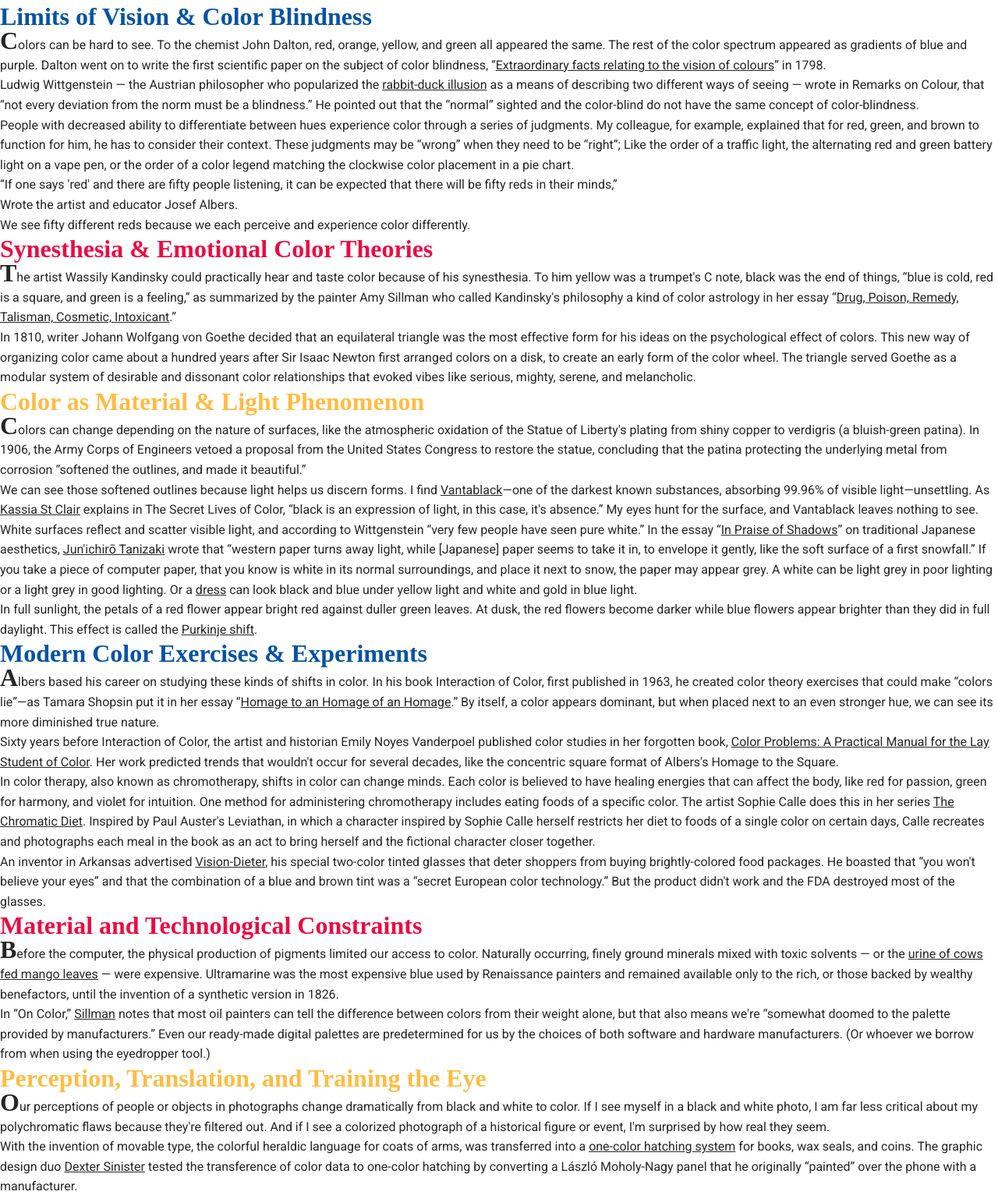
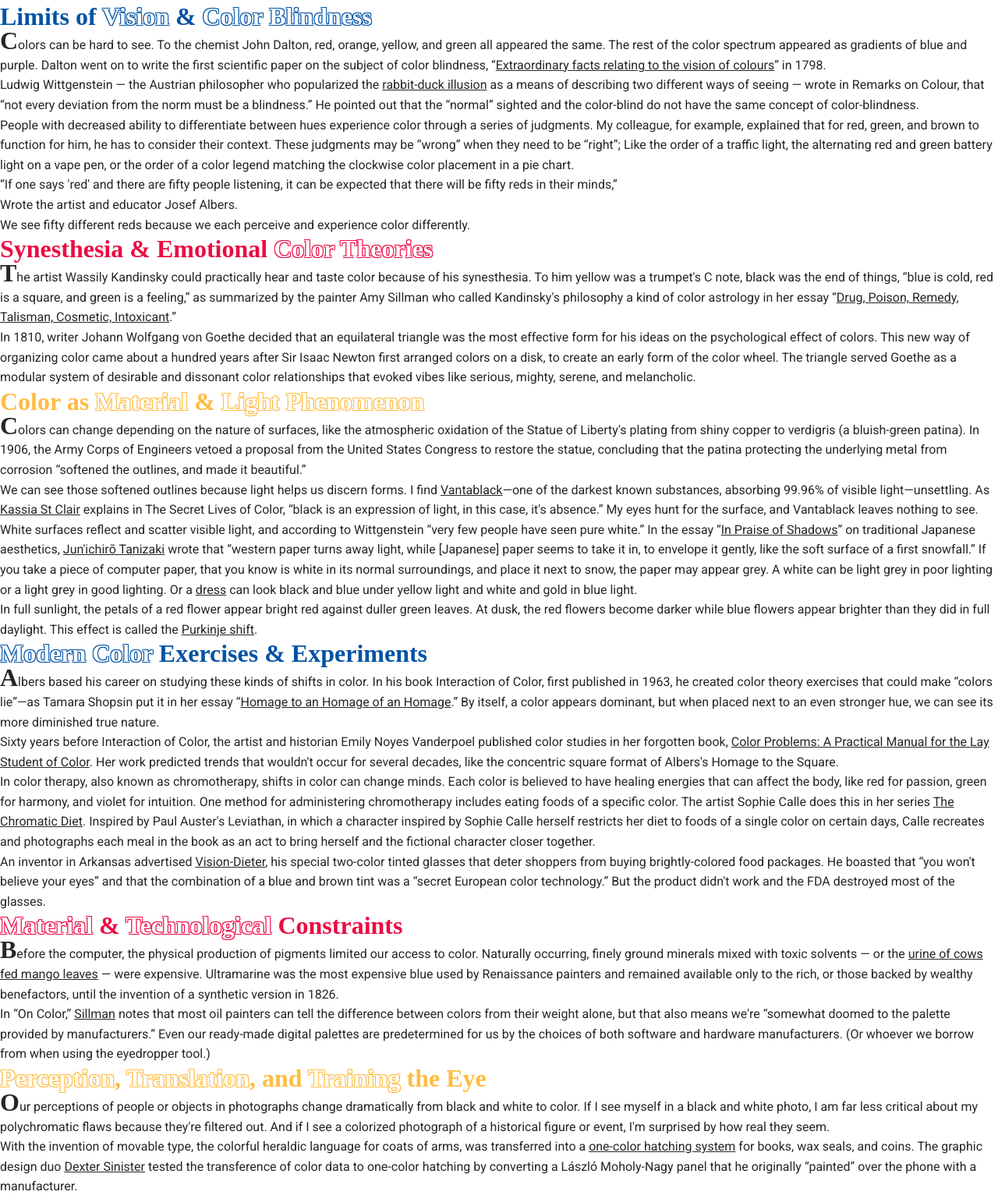
Before and after one commit to chareeselam/manuscript, a plain HTML site: page index.html in a window 1280 px wide. Shown: the part 1267-2800 px from the top of the page at 78% size. Drawn offline with Linux system fonts and the light colour scheme; a web font is replaced by a local one.

Commit message:
Added text outlines

```diff
--- a/index.html
+++ b/index.html
@@ -21,7 +21,9 @@
 		<main>
 			<article>
 				<section>
-				<h3 class="red">Opening Reflections on Perception</h3>
+				<h3 class="red">Opening Reflections on
+					<span class="outline-red">Perception</span>
+				</h3>
 				<p>The color you see is only the color you think you see. Your interpretation of light landing on a surface depends on your frame of reference and your frame of mind—both can be altered at the speed of light.</p>
 				<p>When I'm overwhelmed in a crowd I distract myself by looking for as many red-colored objects as I can. Red is not typically a calming color, especially if you're staring at miles of brake lights in traffic, but it's really easy for me. Red becomes the most dominant thing on my mind.</p>
 				<blockquote>
@@ -31,14 +33,22 @@
 				</section>
 
 				<section>
-				<h3 class="yellow">Red and Yellow in Culture & Memory</h3>
+				<h3 class="yellow">Red and Yellow in
+					<span class="outline-yellow">Culture</span>
+					&
+					<span class="outline-yellow">Memory</span>
+				</h3>
 				<p>Humans have used red since the neolithic era, as seen in the prehistoric cave drawings; When developing languages, red is typically the color named first after black and white. It's now used so frequently in advertising—because it attracts the most attention—that people have learned to ignore it. The ad industry has successfully made a highly visible color…invisible.</p>
 				<p>In grade school, I learned that yellow was the most soothing to color with when I brought the expensive markers I wasn't allowed to use at home to school. I colored in a picture of <a href="https://ecoloringpage.com/holding-and-umbrella-paddington-bear-coloring-page/">Paddington wearing a raincoat</a> well enough for my teacher to hang it on the wall for parent-teacher day. The comfort I experienced from quietly meeting the black lines with a high-contrast yellow, disappeared as I waited for my mother to find me out.</p>
 				<p>In her piece commemorating a decade of internet colors, designer <a href="https://rhizome.org/editorial/2020/jan/06/laurel-schwulsts-decade-in-internet/">Laurel Schwulst</a> reflects that “yellow tries to show you the way” in Google Maps. Artist <a href="https://www.ianwhittlesea.net/exhibitions_pages/ex_invisible/ex_invisible.html">Ian Whittlesea</a> describes yellow as the easiest to mentally conjure in his seven breathing exercises to become invisible—inspired by the literature of Rosicrucianism, theosophy, and esoteric yoga. According to Whittlesea, Indigo is the most difficult color to generate and green can be the most difficult to keep stable.</p>
 				</section>
 
 				<section>
-				<h3 class="blue">Limits of Vision & Color Blindness</h3>
+				<h3 class="blue">Limits of
+					<span class="outline-blue">Vision</span>
+					&
+					<span class="outline-blue">Color Blindness</span>
+				</h3>
 				<p>Colors can be hard to see. To the chemist John Dalton, red, orange, yellow, and green all appeared the same. The rest of the color spectrum appeared as gradients of blue and purple. Dalton went on to write the first scientific paper on the subject of color blindness, “<a href="https://books.google.com/books/about/Extraordinary_Facts_Relating_to_the_Visi.html?id=jYkyAQAAMAAJ">Extraordinary facts relating to the vision of colours</a>” in 1798.</p>
 				<p>Ludwig Wittgenstein — the Austrian philosopher who popularized the <a href="https://en.wikipedia.org/wiki/Rabbit%E2%80%93duck_illusion">rabbit-duck illusion</a> as a means of describing two different ways of seeing — wrote in <em>Remarks on Colour,</em> that “not every deviation from the norm must be a blindness.” He pointed out that the “normal” sighted and the color-blind do not have the same concept of color-blindness.</p>
 				<p>People with decreased ability to differentiate between hues experience color through a series of judgments. My colleague, for example, explained that for red, green, and brown to function for him, he has to consider their context. These judgments may be “wrong” when they need to be “right”; Like the order of a traffic light, the alternating red and green battery light on a vape pen, or the order of a color legend matching the clockwise color placement in a pie chart.</p>
@@ -50,13 +60,19 @@
 				</section>
 
 				<section>
-				<h3 class="red">Synesthesia & Emotional Color Theories</h3>
+				<h3 class="red">Synesthesia & Emotional
+					<span class="outline-red">Color Theories</span>
+				</h3>
 				<p>The artist Wassily Kandinsky could practically hear and taste color because of his synesthesia. To him yellow was a trumpet's C note, black was the end of things, “blue is cold, red is a square, and green is a feeling,” as summarized by the painter Amy Sillman who called Kandinsky's philosophy a kind of color astrology in her essay “<a href="https://servinglibrary.org/journal/11/drug-poison-remedy-talisman-cosmetic-intoxicant">Drug, Poison, Remedy, Talisman, Cosmetic, Intoxicant</a>.”</p>
 				<p>In 1810, writer Johann Wolfgang von Goethe decided that an equilateral triangle was the most effective form for his ideas on the psychological effect of colors. This new way of organizing color came about a hundred years after Sir Isaac Newton first arranged colors on a disk, to create an early form of the color wheel. The triangle served Goethe as a modular system of desirable and dissonant color relationships that evoked vibes like serious, mighty, serene, and melancholic.</p>
 				</section>
 
 				<section>
-				<h3 class="yellow">Color as Material & Light Phenomenon</h3>
+				<h3 class="yellow">Color as
+					<span class="outline-yellow">Material</span>
+					&
+					<span class="outline-yellow">Light Phenomenon</span>
+				</h3>
 				<p>Colors can change depending on the nature of surfaces, like the atmospheric oxidation of the Statue of Liberty's plating from shiny copper to verdigris (a bluish-green patina). In 1906, the Army Corps of Engineers vetoed a proposal from the United States Congress to restore the statue, concluding that the patina protecting the underlying metal from corrosion “softened the outlines, and made it beautiful.”</p>
 				<p>We can see those softened outlines because light helps us discern forms. I find <a href="https://en.wikipedia.org/wiki/Vantablack">Vantablack</a>—one of the darkest known substances, absorbing 99.96% of visible light—unsettling. As <a href="https://www.kassiastclair.com/">Kassia St Clair</a> explains in <em>The Secret Lives of Color,</em> “black is an expression of light, in this case, it's absence.” My eyes hunt for the surface, and Vantablack leaves nothing to see.</p>
 				<p>White surfaces reflect and scatter visible light, and according to Wittgenstein “very few people have seen pure white.” In the essay “<a href="http://pdf-objects.com/files/In-Praise-of-Shadows-Junichiro-Tanizaki.pdf">In Praise of Shadows</a>” on traditional Japanese aesthetics, <a href="https://en.wikipedia.org/wiki/Jun%27ichir%C5%8D_Tanizaki">Jun'ichirō Tanizaki</a> wrote that “western paper turns away light, while [Japanese] paper seems to take it in, to envelope it gently, like the soft surface of a first snowfall.” If you take a piece of computer paper, that you know is white in its normal surroundings, and place it next to snow, the paper may appear grey. A white can be light grey in poor lighting or a light grey in good lighting. Or a <a href="https://en.wikipedia.org/wiki/The_dress">dress</a> can look black and blue under yellow light and white and gold in blue light.</p>
@@ -64,7 +80,10 @@
 				</section>
 
 				<section>
-				<h3 class="blue">Modern Color Exercises & Experiments</h3>
+				<h3 class="blue">
+					<span class="outline-blue">Modern Color</span>
+					Exercises & Experiments
+				</h3>
 				<p>Albers based his career on studying these kinds of shifts in color. In his book Interaction of Color, first published in 1963, he created color theory exercises that could make “colors lie”—as Tamara Shopsin put it in her essay “<a href="https://www.servinglibrary.org/journal/11/homage-to-an-homage-of-an-homage">Homage to an Homage of an Homage</a>.” By itself, a color appears dominant, but when placed next to an even stronger hue, we can see its more diminished true nature.</p>
 				<p>Sixty years before Interaction of Color, the artist and historian Emily Noyes Vanderpoel published color studies in her forgotten book, <em><a href="https://www.kickstarter.com/projects/sacredbones/color-problems-a-book-by-emily-noyes-vanderpoel">Color Problems: A Practical Manual for the Lay Student of Color</a></em>. Her work predicted trends that wouldn't occur for several decades, like the concentric square format of Albers's Homage to the Square.</p>
 				<p>In color therapy, also known as chromotherapy, shifts in color can change minds. Each color is believed to have healing energies that can affect the body, like red for passion, green for harmony, and violet for intuition. One method for administering chromotherapy includes eating foods of a specific color. The artist Sophie Calle does this in her series <em><a href="https://www.perrotin.com/artists/Sophie_Calle/1/le-regime-chromatique/14386">The Chromatic Diet</a></em>. Inspired by Paul Auster's <em>Leviathan</em>, in which a character inspired by Sophie Calle herself restricts her diet to foods of a single color on certain days, Calle recreates and photographs each meal in the book as an act to bring herself and the fictional character closer together.</p>
@@ -72,13 +91,23 @@
 				</section>
 
 				<section>
-				<h3 class="red">Material and Technological Constraints</h3>
+				<h3 class="red">
+					<span class="outline-red">Material</span>
+					&
+					<span class="outline-red">Technological</span>
+					Constraints
+				</h3>
 				<p>Before the computer, the physical production of pigments limited our access to color. Naturally occurring, finely ground minerals mixed with toxic solvents — or the <a href="https://en.wikipedia.org/wiki/Indian_yellow">urine of cows fed mango leaves</a> — were expensive. Ultramarine was the most expensive blue used by Renaissance painters and remained available only to the rich, or those backed by wealthy benefactors, until the invention of a synthetic version in 1826.</p>
 				<p>In “On Color,” <a href="https://www.amysillman.com/uploads_amy/pdfs/194b4c83.pdf">Sillman</a> notes that most oil painters can tell the difference between colors from their weight alone, but that also means we're “somewhat doomed to the palette provided by manufacturers.” Even our ready-made digital palettes are predetermined for us by the choices of both software and hardware manufacturers. (Or whoever we borrow from when using the eyedropper tool.)</p>
 				</section>
 
 				<section>
-				<h3 class="yellow">Perception, Translation, and Training the Eye</h3>
+				<h3 class="yellow">
+					<span class="outline-yellow">Perception</span>,
+					<span class="outline-yellow">Translation</span>, and
+					<span class="outline-yellow">Training</span>
+					the Eye
+				</h3>
 				<p>Our perceptions of people or objects in photographs change dramatically from black and white to color. If I see myself in a black and white photo, I am far less critical about my polychromatic flaws because they're filtered out. And if I see a colorized photograph of a historical figure or event, I'm surprised by how real they seem.</p>
 				<p>With the invention of movable type, the colorful heraldic language for coats of arms, was transferred into a <a href="https://en.wikipedia.org/wiki/Hatching_(heraldry)#Conventional_system">one-color hatching system</a> for books, wax seals, and coins. The graphic design duo <a href="http://www.dextersinister.org/index.html?id=35">Dexter Sinister</a> tested the transference of color data to one-color hatching by converting a László Moholy-Nagy panel that he originally “painted” over the phone with a manufacturer.</p>
 				<p>In the <a href="https://www.xrite.com/hue-test">Farnsworth-Munsell test</a>, in which a subject has to arrange 100 hues on a continuous gradation scale, less than sixteen percent achieve a perfect score. According to Johannes Itten, one of Albers's instructors at the Weimar Bauhaus, distinguishing the many shades of a color depends on the sensitivity of the eye and “the response threshold of the observer.” In English, we only use about thirty names for colors in daily vocabulary, and only a “trained artist can discriminate and name a great many hues,” wrote Umberto Eco in “<a href="https://www.servinglibrary.org/journal/11/the-colors-we-see">The Colors We See</a>.”</p>
@@ -86,7 +115,10 @@
 				</section>
 
 				<section>
-				<h3 class="blue">Philosophical Views on Color</h3>
+				<h3 class="blue">
+					<span class="outline-blue">Philosophical Views</span>
+					on Color
+				</h3>
 				<blockquote>
 					<p>“When one becomes infatuated with the seven [spectral] colors, the mind is easily distracted,"</p>
 					<p>wrote <a href="https://en.wikipedia.org/wiki/Masanobu_Fukuoka">Masanoba Fukuoka</a>, in his manifesto <em>One-Straw Revolution</em>.</p>
--- a/style.css
+++ b/style.css
@@ -48,3 +48,21 @@ section>p:first-of-type::first-letter {
 a:link{
     text-decoration: underline;
 }
+
+.outline-red{
+    color:white;
+    text-shadow: -1px -1px 0 #EC0B43, 1px -1px 0 #EC0B43, -1px 1px 0 #EC0B43, 1px 1px 0 #EC0B43;
+}
+/* Got this from MDN */
+
+.outline-yellow{
+    color:white;
+    text-shadow: -1px -1px 0 #FFBC42, 1px -1px 0 #FFBC42, -1px 1px 0 #FFBC42, 1px 1px 0 #FFBC42;
+}
+/* Got this from MDN */
+
+.outline-blue{
+    color:white;
+    text-shadow: -1px -1px 0 #0353A4, 1px -1px 0 #0353A4, -1px 1px 0 #0353A4, 1px 1px 0 #0353A4;
+}
+/* Got this from MDN */
```
